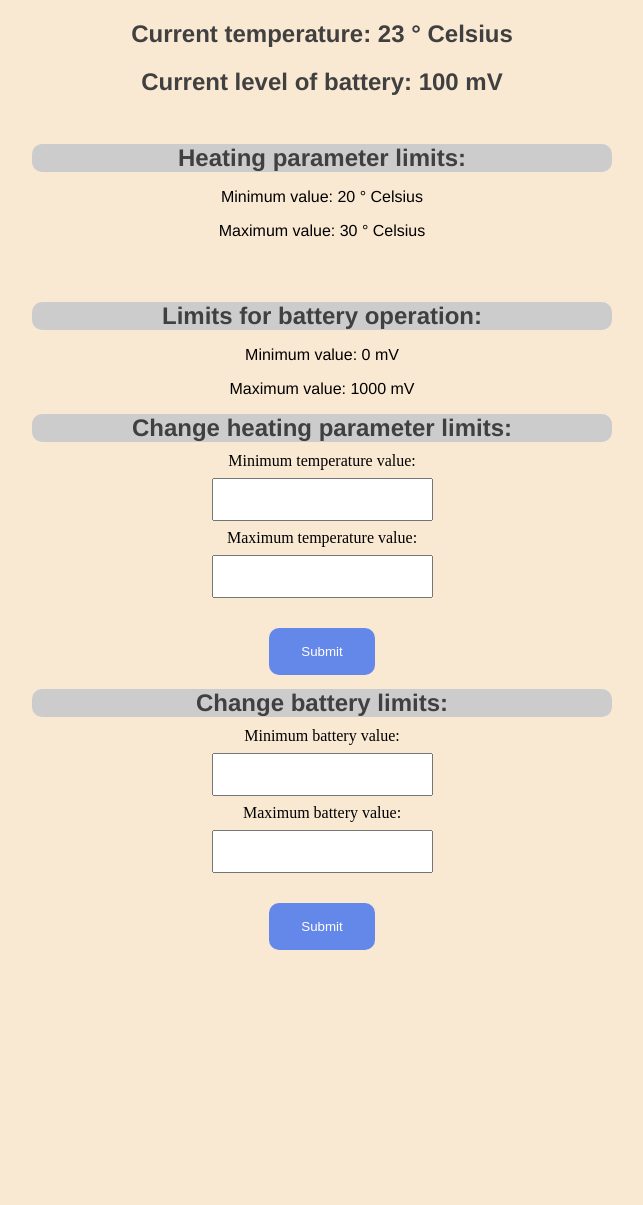
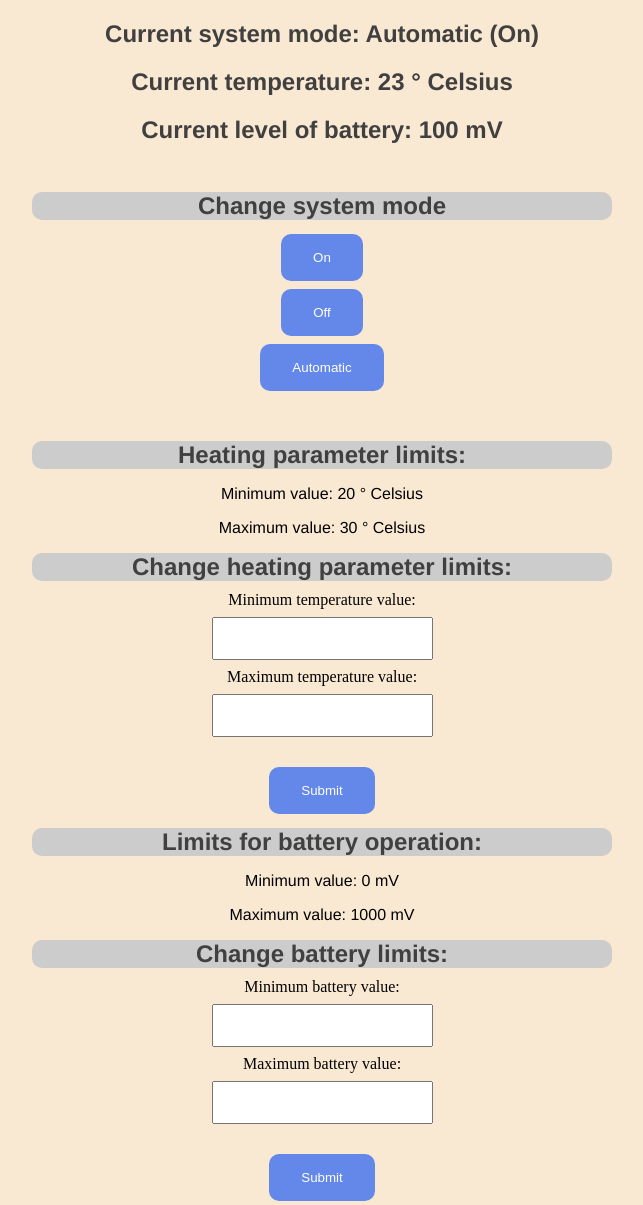
Before and after one commit to luranna/bir-project, a FastAPI app: page / in a window 1280 px wide. Shown: the part 88-1293 px from the top of the page, without its empty margins (318-961 px from the left). Before the commit the page ends 1038 px from the top, so only its background shows below. Run offline with FastAPI, Linux system fonts and the light colour scheme; parts of the project's set-up code (start-up, migrations or seed data) failed here and were passed over.

Commit message:
added system modes

```diff
--- a/main.py
+++ b/main.py
@@ -29,11 +29,12 @@ app.currentTempValue=23;
 app.currentBatteryValue=100;
 app.minBatteryValue = 0;
 app.maxBatteryValue = 1000;
+app.systemMode="On";
 
 
 @app.get("/", include_in_schema=False, response_class=HTMLResponse)
 async def home(request: Request):
-    data={"minTempValue": app.minTempValue,  "maxTempValue":app.maxTempValue, "currentTempValue":app.currentTempValue, "currentBatteryValue":app.currentBatteryValue, "minBatteryValue": app.minBatteryValue,  "maxBatteryValue":app.maxBatteryValue}
+    data={"minTempValue": app.minTempValue,  "maxTempValue":app.maxTempValue, "currentTempValue":app.currentTempValue, "currentBatteryValue":app.currentBatteryValue, "minBatteryValue": app.minBatteryValue,  "maxBatteryValue":app.maxBatteryValue, "systemMode":app.systemMode}
     return templates.TemplateResponse("main_page.html", {"request": request,"data": data})
 
 
@@ -41,8 +42,30 @@ async def home(request: Request):
 async def receive_data(request: Request, tempData: SystemData):
     app.currentTempValue=round(tempData.temperature,2)
     app.currentBatteryValue=tempData.battery
-    data={"minTempValue": app.minTempValue,  "maxTempValue":app.maxTempValue, "currentTempValue":app.currentTempValue, "currentBatteryValue":app.currentBatteryValue, "minBatteryValue": app.minBatteryValue,  "maxBatteryValue":app.maxBatteryValue}
+    data={"minTempValue": app.minTempValue,  "maxTempValue":app.maxTempValue, "currentTempValue":app.currentTempValue, "currentBatteryValue":app.currentBatteryValue, "minBatteryValue": app.minBatteryValue,  "maxBatteryValue":app.maxBatteryValue, "systemMode":app.systemMode}
     return data
+
+
+@app.get("/update-system-mode-on")
+async def update_system_mode(request: Request):
+    redirect_url = request.url_for('home')
+    app.systemMode="On"
+    data={"minTempValue": app.minTempValue,  "maxTempValue":app.maxTempValue, "currentTempValue":app.currentTempValue, "currentBatteryValue":app.currentBatteryValue, "minBatteryValue": app.minBatteryValue,  "maxBatteryValue":app.maxBatteryValue, "systemMode":app.systemMode}
+    return RedirectResponse(redirect_url, status_code=status.HTTP_303_SEE_OTHER)
+
+@app.get("/update-system-mode-off")
+async def update_system_mode(request: Request):
+    redirect_url = request.url_for('home')
+    app.systemMode="Off"
+    data={"minTempValue": app.minTempValue,  "maxTempValue":app.maxTempValue, "currentTempValue":app.currentTempValue, "currentBatteryValue":app.currentBatteryValue, "minBatteryValue": app.minBatteryValue,  "maxBatteryValue":app.maxBatteryValue, "systemMode":app.systemMode}
+    return RedirectResponse(redirect_url, status_code=status.HTTP_303_SEE_OTHER)
+
+@app.get("/update-system-mode-auto")
+async def update_system_mode(request: Request):
+    redirect_url = request.url_for('home')
+    set_system_mode()
+    data={"minTempValue": app.minTempValue,  "maxTempValue":app.maxTempValue, "currentTempValue":app.currentTempValue, "currentBatteryValue":app.currentBatteryValue, "minBatteryValue": app.minBatteryValue,  "maxBatteryValue":app.maxBatteryValue, "systemMode":app.systemMode}
+    return RedirectResponse(redirect_url, status_code=status.HTTP_303_SEE_OTHER)
 
 @app.get("/temperature_parameters")
 async def get_temp_limits(request: Request):
@@ -54,8 +77,16 @@ async def get_battery_limits(request: Request):
     data={"minBatteryValue": app.minBatteryValue,  "maxBatteryValue":app.maxBatteryValue}
     return data
 
+@app.get("/system-mode")
+async def get_system_mode(request: Request):
+    if("On" in app.systemMode):
+        data={"systemMode": "On"}
+    else:
+        data={"systemMode": "Off"}
+    return data
+
 @app.post("/update-temp-limits")
-async def update_temp_limits(request: Request, minTemp: str = Form(None), maxTemp=Form(None)):
+async def update_temp_limits(request: Request, minTemp= Form(None), maxTemp=Form(None)):
     redirect_url = request.url_for('home')
     if (minTemp is None or not is_number(minTemp)) and (maxTemp  is None or is_number(maxTemp)):
         return RedirectResponse(redirect_url, status_code=status.HTTP_303_SEE_OTHER)
@@ -77,11 +108,12 @@ async def update_temp_limits(request: Request, minTemp: str = Form(None), maxTem
     app.maxTempValue=round(maxTemp,2)
     if app.minTempValue > app.maxTempValue:
         app.minTempValue , app.maxTempValue = app.maxTempValue, app.minTempValue
-    data={"minTempValue": app.minTempValue,  "maxTempValue":app.maxTempValue}
+    set_system_mode()
+    data={"minTempValue": app.minTempValue,  "maxTempValue":app.maxTempValue, "systemMode":app.systemMode}
     return RedirectResponse(redirect_url, status_code=status.HTTP_303_SEE_OTHER)
 
 @app.post("/update-battery-limits")
-async def update_battery_limits(request: Request, minBattery: str = Form(None), maxBattery=Form(None)):
+async def update_battery_limits(request: Request, minBattery = Form(None), maxBattery=Form(None)):
     redirect_url = request.url_for('home')
     if (minBattery is None or not is_number(minBattery)) and (maxBattery  is None or not is_number(maxBattery)):
         return RedirectResponse(redirect_url, status_code=status.HTTP_303_SEE_OTHER)
@@ -99,14 +131,17 @@ async def update_battery_limits(request: Request, minBattery: str = Form(None),
         maxBattery=app.maxBatteryValue
     app.minBatteryValue=minBattery
     app.maxBatteryValue=maxBattery
-    print(app.minBatteryValue)
-    print(app.maxBatteryValue)
     if app.minBatteryValue > app.maxBatteryValue:
         app.minBatteryValue , app.maxBatteryValue = app.maxBatteryValue, app.minBatteryValue
-    data={"minBatteryValue": app.minBatteryValue,  "maxBatteryValue":app.maxBatteryValue}
-    print(app.minBatteryValue)
-    print(app.maxBatteryValue)
+    set_system_mode()
+    data={"minBatteryValue": app.minBatteryValue,  "maxBatteryValue":app.maxBatteryValue, "systemMode":app.systemMode}
     return RedirectResponse(redirect_url, status_code=status.HTTP_303_SEE_OTHER)
+
+def set_system_mode():
+    if((app.currentTempValue < app.maxTempValue) and (app.currentTempValue > app.minTempValue) and (app.currentBatteryValue <app.maxBatteryValue) and (app.currentBatteryValue > app.minBatteryValue)):
+       app.systemMode="Automatic (On)"
+    else:
+        app.systemMode="Automatic (Off)"
 
 def is_number(n):
     try:
--- a/templates/main_page.html
+++ b/templates/main_page.html
@@ -27,9 +27,24 @@
 
 </head>
 <body>
-
+  <h2>Current system mode: {{data.systemMode}}</h2>
   <h2>Current temperature: {{data.currentTempValue}} &deg Celsius</h2>
   <h2>Current level of battery: {{data.currentBatteryValue}} mV</h2>
+  <br>
+
+  <h3> Change system mode </h3>
+  <center>
+    <form action="/update-system-mode-on">
+      <input type="submit" value="On" />
+  </form>
+  <form action="/update-system-mode-off">
+    <input type="submit" value="Off" />
+</form>
+<form action="/update-system-mode-auto">
+  <input type="submit" value="Automatic" />
+</form>
+</center>
+  <br>
   <br>
   <h3> Heating parameter limits: </h3>
   <p>
@@ -37,15 +52,6 @@
     <p> Maximum value: {{data.maxTempValue}} &deg Celsius </p>
 
   </p>
-  <br>
-  <br>
-  <h3> Limits for battery operation: </h3>
-  <p>
-    <p> Minimum value: {{data.minBatteryValue}} mV</p>
-    <p> Maximum value: {{data.maxBatteryValue}} mV </p>
-
-  </p>
-
   <h3>Change heating parameter limits:</h3>
     <form method="post" action="/update-temp-limits/">
         <center>
@@ -57,6 +63,12 @@
         </center>
     </form>
 
+    <h3> Limits for battery operation: </h3>
+  <p>
+    <p> Minimum value: {{data.minBatteryValue}} mV</p>
+    <p> Maximum value: {{data.maxBatteryValue}} mV </p>
+
+  </p>
     <h3>Change battery limits:</h3>
     <form method="post" action="/update-battery-limits">
         <center>
```
